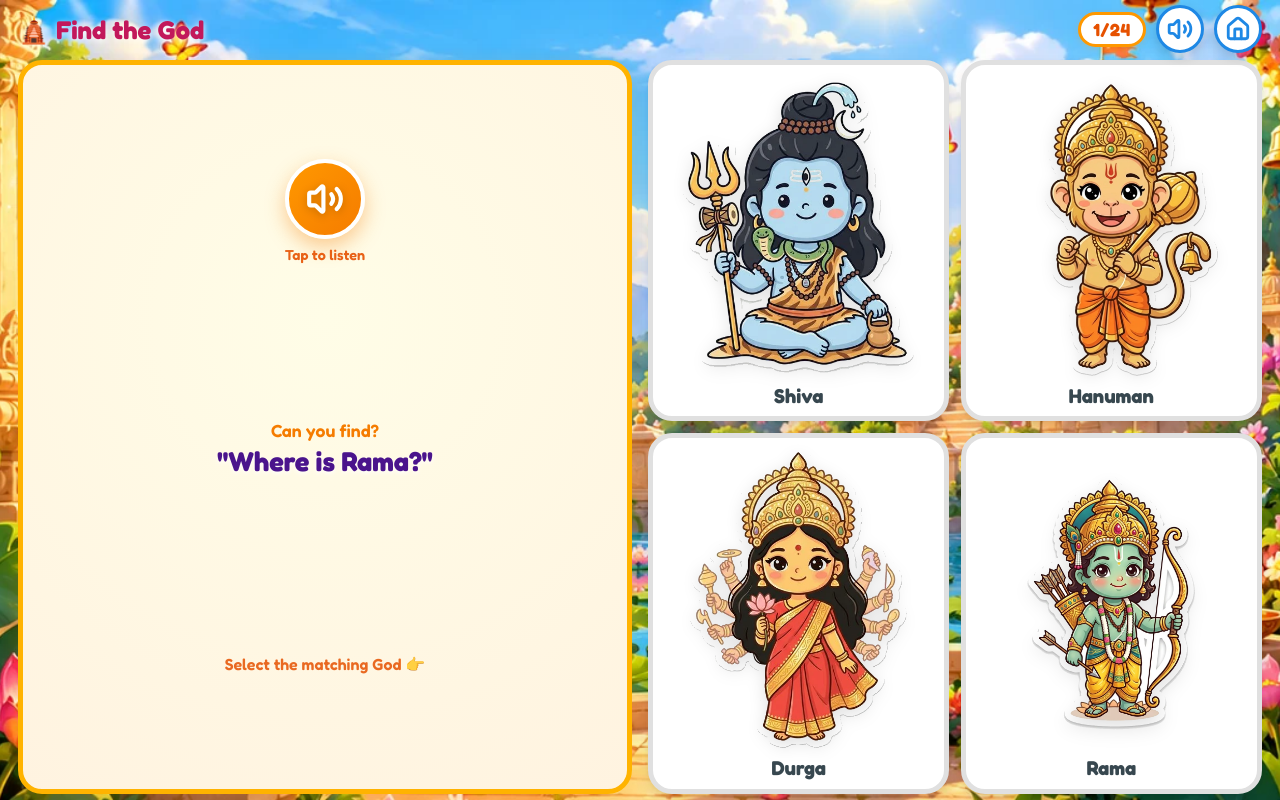
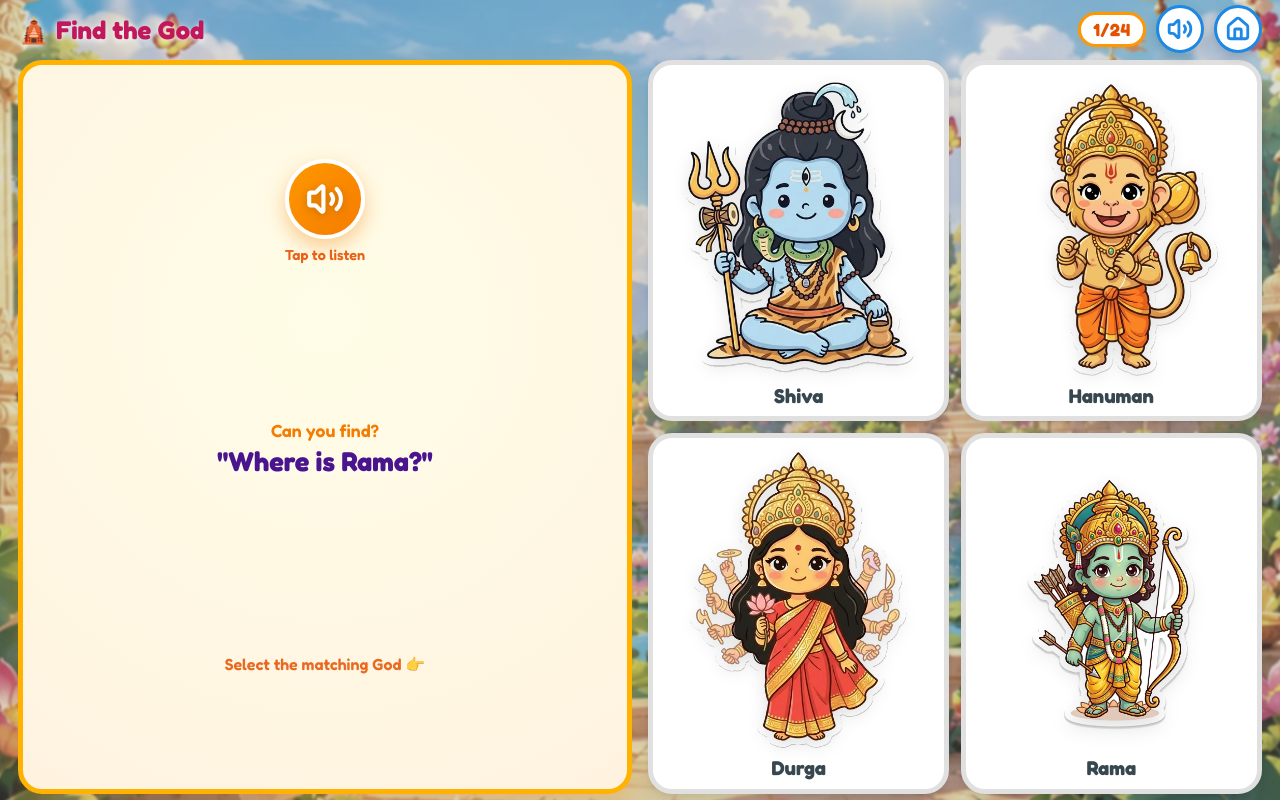
Before and after one commit to akshayvernekar/avani-play-app, a Vue app: page /avani-play-app/identify-god in a window 1280 px wide. Built offline with nearby package versions, Linux system fonts and the light colour scheme.

Commit message:
refactor: add dedicated filtered background layers to game views for consistent styling

```diff
--- a/src/views/IdentifyGodView.vue
+++ b/src/views/IdentifyGodView.vue
@@ -1,5 +1,9 @@
 <template>
   <div class="game-view-container" :style="bgStyle">
+    <!-- Dedicated Background Layer with soften/contrast filter matching Homepage -->
+    <div class="game-bg-layer" aria-hidden="true"></div>
+    <div class="game-bg-overlay" aria-hidden="true"></div>
+
     <!-- Top Control Bar (Slim, fits in landscape) -->
     <header class="top-nav">
       <div class="nav-left">
@@ -301,10 +305,6 @@ const bgStyle = computed(() => {
   margin: 0;
   padding: 0;
   overflow: hidden;
-  background-image: var(--bg-landscape);
-  background-position: center center;
-  background-repeat: no-repeat;
-  background-size: cover;
   display: flex;
   flex-direction: column;
   padding-left: max(8px, env(safe-area-inset-left));
@@ -315,7 +315,29 @@ const bgStyle = computed(() => {
   position: fixed;
   inset: 0;
   user-select: none;
+}
+
+/* Dedicated Background Layer (matching Homepage softened & contrast settings) */
+.game-bg-layer {
+  position: absolute;
+  inset: -8px; /* Bleed past edges to keep blur crisp */
+  background-image: var(--bg-landscape);
+  background-position: center center;
+  background-repeat: no-repeat;
+  background-size: cover;
   transition: background-image 0.25s ease;
+  pointer-events: none;
+  z-index: 1;
+  filter: saturate(0.70) contrast(0.78) brightness(0.97) blur(0.8px);
+  transform: translateZ(0);
+}
+
+.game-bg-overlay {
+  position: absolute;
+  inset: 0;
+  background: rgba(255, 252, 245, 0.08); /* Gentle warm ethereal veil */
+  pointer-events: none;
+  z-index: 2;
 }
 
 /* Dedicated Reserved Top Nav Bar */
@@ -415,6 +437,8 @@ const bgStyle = computed(() => {
 
 /* Landscape Split Stage: Left 48%, Right 52% with clean grid */
 .game-stage-landscape {
+  position: relative;
+  z-index: 3;
   flex: 1;
   min-height: 0;
   width: 100%;
@@ -648,7 +672,7 @@ const bgStyle = computed(() => {
 }
 
 @media (orientation: portrait) {
-  .game-view-container {
+  .game-bg-layer {
     background-image: var(--bg-portrait);
   }
 
--- a/src/views/SpecialItemGameView.vue
+++ b/src/views/SpecialItemGameView.vue
@@ -1,5 +1,9 @@
 <template>
   <div class="game-view-container" :style="bgStyle">
+    <!-- Dedicated Background Layer with soften/contrast filter matching Homepage -->
+    <div class="game-bg-layer" aria-hidden="true"></div>
+    <div class="game-bg-overlay" aria-hidden="true"></div>
+
     <!-- Top Control Bar (Slim, fits in landscape and portrait) -->
     <header class="top-nav">
       <div class="nav-left">
@@ -334,10 +338,6 @@ const bgStyle = computed(() => {
   position: fixed;
   inset: 0;
   overflow: hidden;
-  background-image: var(--bg-landscape);
-  background-position: center center;
-  background-repeat: no-repeat;
-  background-size: cover;
   display: flex;
   flex-direction: column;
   padding: clamp(6px, 1.2vh, 12px) clamp(8px, 1.8vw, 18px);
@@ -346,7 +346,29 @@ const bgStyle = computed(() => {
   padding-top: max(clamp(6px, 1.2vh, 12px), env(safe-area-inset-top));
   padding-bottom: max(clamp(6px, 1.2vh, 12px), env(safe-area-inset-bottom));
   box-sizing: border-box;
+}
+
+/* Dedicated Background Layer (matching Homepage softened & contrast settings) */
+.game-bg-layer {
+  position: absolute;
+  inset: -8px; /* Bleed past edges to keep blur crisp */
+  background-image: var(--bg-landscape);
+  background-position: center center;
+  background-repeat: no-repeat;
+  background-size: cover;
   transition: background-image 0.25s ease;
+  pointer-events: none;
+  z-index: 1;
+  filter: saturate(0.70) contrast(0.78) brightness(0.97) blur(0.8px);
+  transform: translateZ(0);
+}
+
+.game-bg-overlay {
+  position: absolute;
+  inset: 0;
+  background: rgba(255, 252, 245, 0.08); /* Gentle warm ethereal veil */
+  pointer-events: none;
+  z-index: 2;
 }
 
 /* Top Control Bar */
@@ -439,6 +461,8 @@ const bgStyle = computed(() => {
 
 /* Landscape Split Stage: Left ~48%, Right ~52% with clean grid */
 .game-stage-landscape {
+  position: relative;
+  z-index: 3;
   flex: 1;
   min-height: 0;
   width: 100%;
@@ -480,7 +504,7 @@ const bgStyle = computed(() => {
 
 /* Portrait Responsive Layout (dual orientation standard) */
 @media (orientation: portrait) {
-  .game-view-container {
+  .game-bg-layer {
     background-image: var(--bg-portrait);
   }
 
--- a/src/views/VaahanaGameView.vue
+++ b/src/views/VaahanaGameView.vue
@@ -1,5 +1,9 @@
 <template>
   <div class="game-view-container" :style="bgStyle">
+    <!-- Dedicated Background Layer with soften/contrast filter matching Homepage -->
+    <div class="game-bg-layer" aria-hidden="true"></div>
+    <div class="game-bg-overlay" aria-hidden="true"></div>
+
     <!-- Top Control Bar (Slim, fits in landscape) -->
     <header class="top-nav">
       <div class="nav-left">
```
